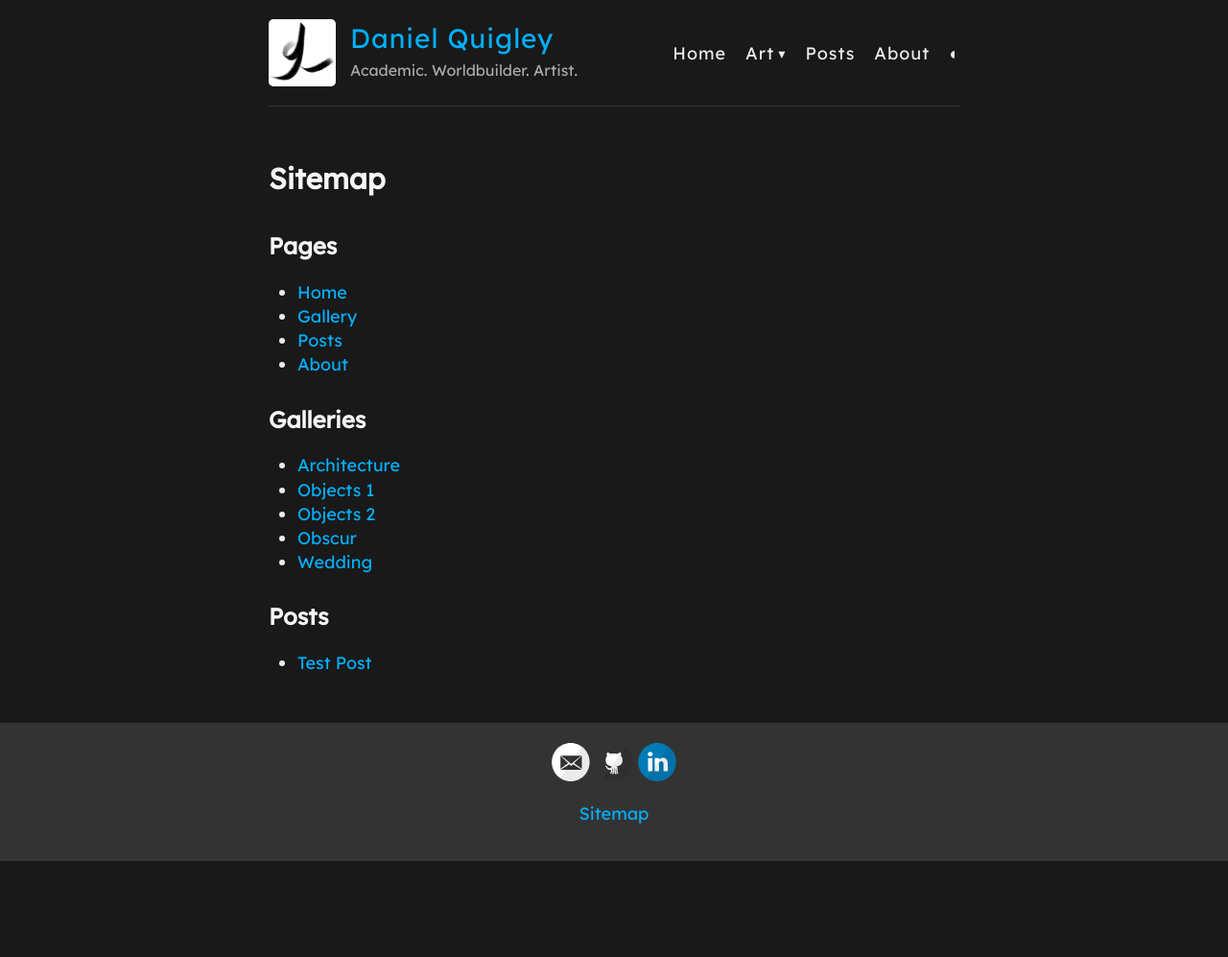
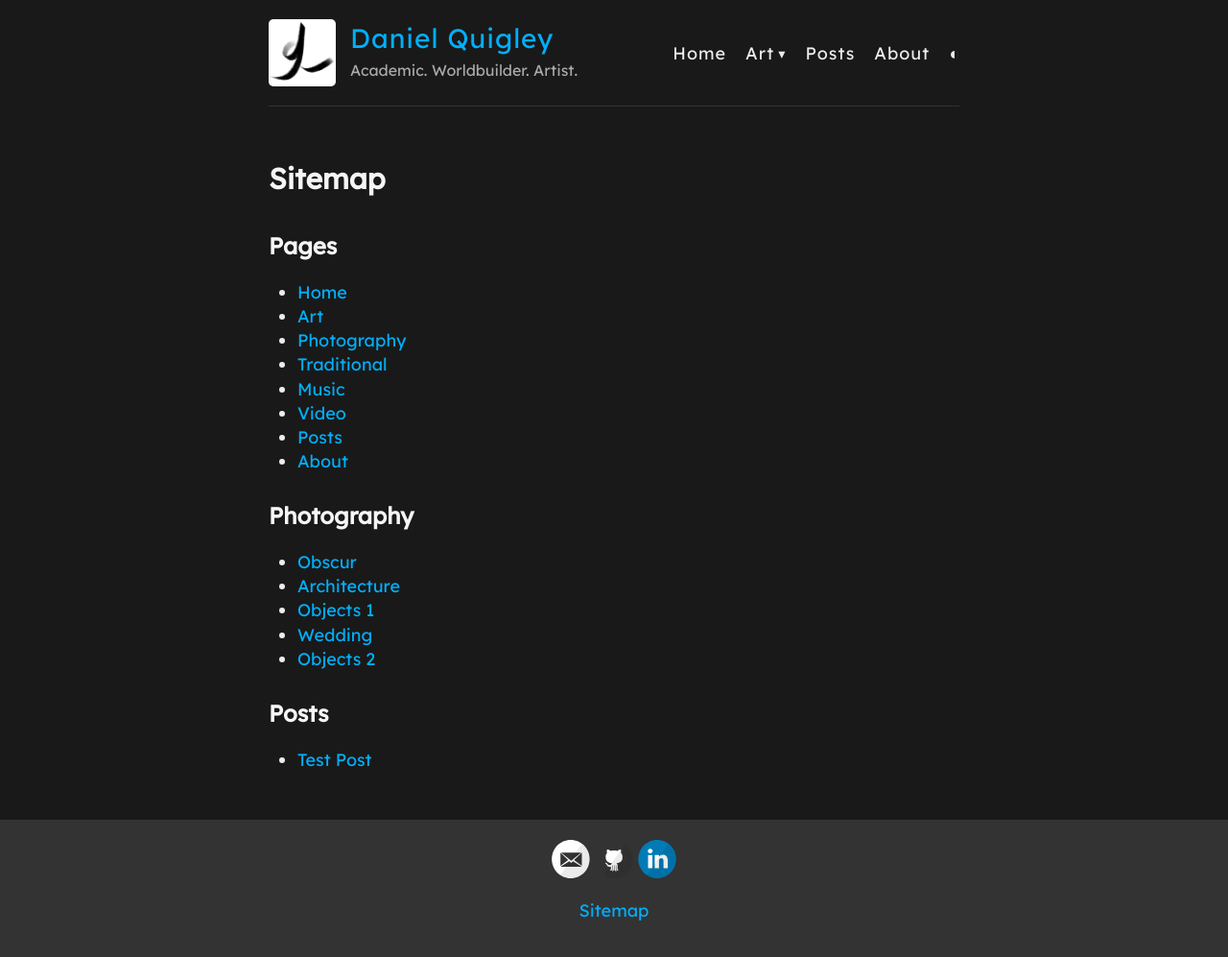
Before and after one commit to deltaquebec/dquigley.art, a Jekyll site: the page built from sitemap.html, in a window 1280 px wide. Shown: the whole page at 96% size. Built offline with Jekyll 4.4.1, drawn with Linux system fonts in a browser that asks for light colours; before the commit the page ends 900 px from its top, so only the background shows below that.

Commit message:
Update sitemap.html

```diff
--- a/sitemap.html
+++ b/sitemap.html
@@ -7,16 +7,51 @@ permalink: /sitemap/
 <h2>Pages</h2>
 <ul>
   <li><a href="{{ '/' | relative_url }}">Home</a></li>
-  <li><a href="{{ '/gallery/' | relative_url }}">Gallery</a></li>
+  <li><a href="{{ '/art/' | relative_url }}">Art</a></li>
+  <li><a href="{{ '/photography/' | relative_url }}">Photography</a></li>
+  <li><a href="{{ '/traditional/' | relative_url }}">Traditional</a></li>
+  <li><a href="{{ '/music/' | relative_url }}">Music</a></li>
+  <li><a href="{{ '/video/' | relative_url }}">Video</a></li>
   <li><a href="{{ '/posts/' | relative_url }}">Posts</a></li>
   <li><a href="{{ '/about/' | relative_url }}">About</a></li>
 </ul>
 
-{% if site.albums.size > 0 %}
-<h2>Galleries</h2>
+{% assign photography = site.albums | where: "category", "photography" | sort: "order" %}
+{% if photography.size > 0 %}
+<h2>Photography</h2>
 <ul>
-  {% for album in site.albums %}
+  {% for album in photography %}
   <li><a href="{{ album.url | relative_url }}">{{ album.title }}</a></li>
+  {% endfor %}
+</ul>
+{% endif %}
+
+{% assign traditional = site.albums | where: "category", "traditional" | sort: "order" %}
+{% if traditional.size > 0 %}
+<h2>Traditional</h2>
+<ul>
+  {% for album in traditional %}
+  <li><a href="{{ album.url | relative_url }}">{{ album.title }}</a></li>
+  {% endfor %}
+</ul>
+{% endif %}
+
+{% assign music = site.works | where: "medium", "music" | sort: "order" %}
+{% if music.size > 0 %}
+<h2>Music</h2>
+<ul>
+  {% for work in music %}
+  <li><a href="{{ work.url | relative_url }}">{{ work.title }}</a></li>
+  {% endfor %}
+</ul>
+{% endif %}
+
+{% assign video = site.works | where: "medium", "video" | sort: "order" %}
+{% if video.size > 0 %}
+<h2>Video</h2>
+<ul>
+  {% for work in video %}
+  <li><a href="{{ work.url | relative_url }}">{{ work.title }}</a></li>
   {% endfor %}
 </ul>
 {% endif %}
```
